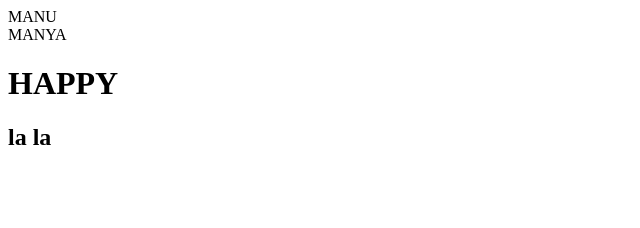
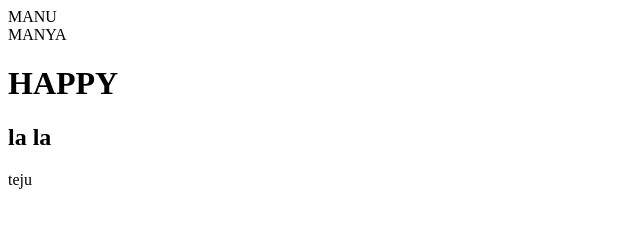
Before and after one commit to ManuGS-Appiness/GSmanu10, a plain HTML site: page index.html in a window 1280 px wide. Shown: the full height of the page, 0-640 px from the left. Drawn offline with Linux system fonts and the light colour scheme.

Commit message:
Next commit

```diff
--- a/index.html
+++ b/index.html
@@ -11,5 +11,6 @@
     <div>MANYA</div>
     <h1>HAPPY</h1>
     <h2>la la</h2>
+    <div>teju</div>
 </body>
 </html>
```
